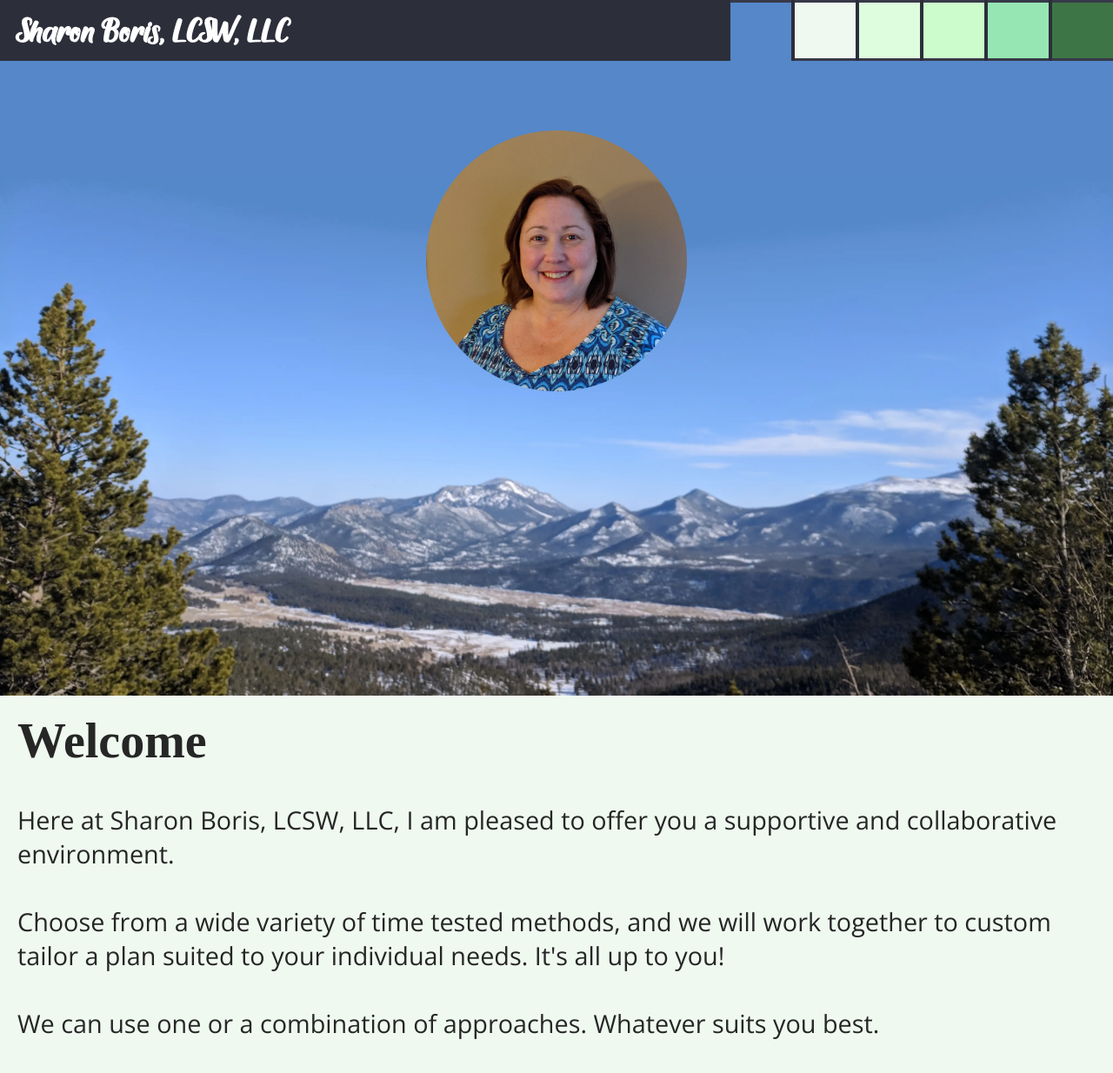
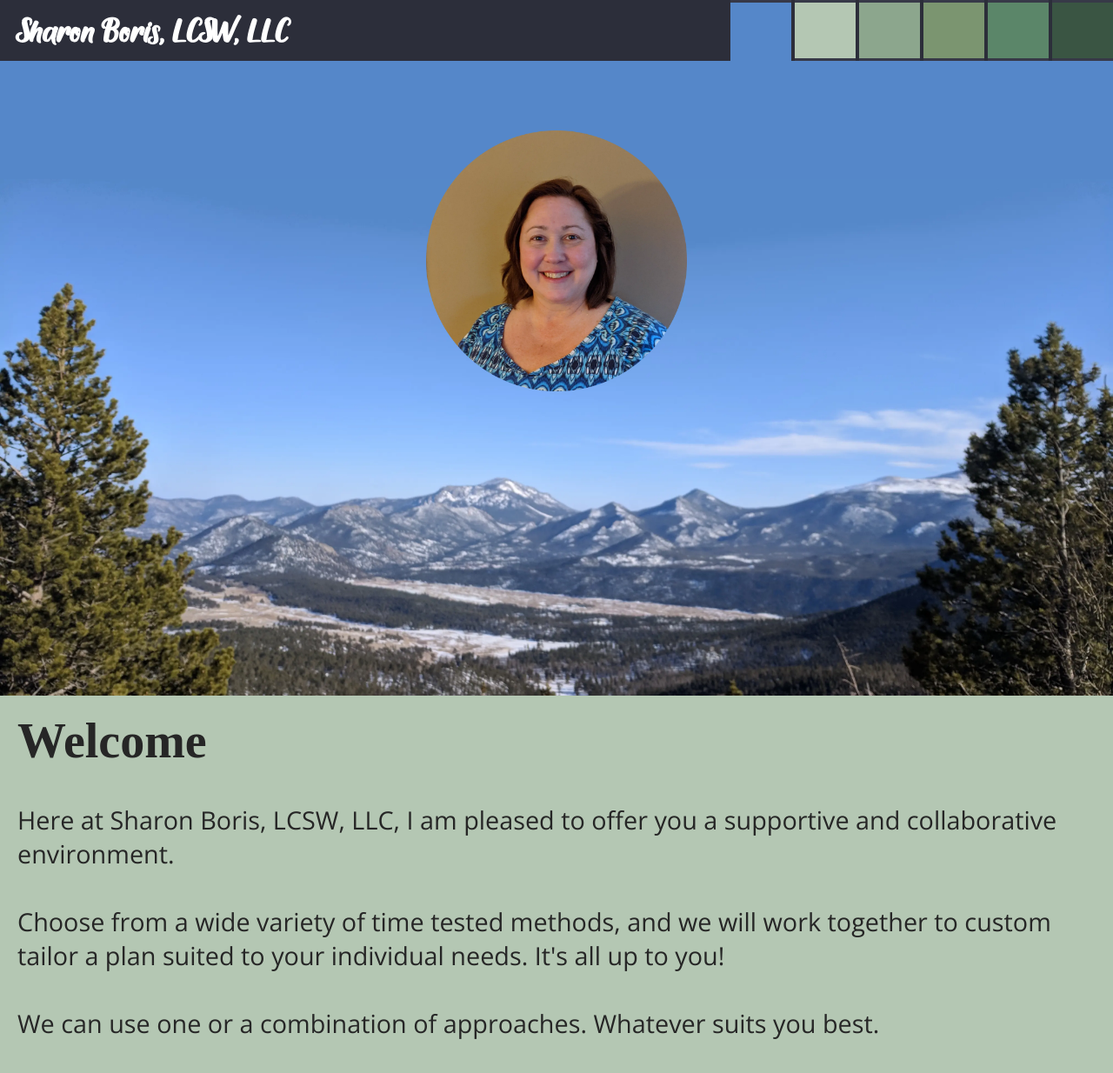
Before and after one commit to PlGGS/sharonboris.com, a Jekyll site: the page built from index.html, in a window 1280 px wide and 1400 px high. Shown: the top 1234 px of the window at 87% size. Built offline with Jekyll 4.4.1, drawn with Linux system fonts in a browser that asks for light colours; nearby versions of some CDN libraries; some web fonts are replaced.

Commit message:
Updated background colors Updated contact section phone and email color

```diff
--- a/_layouts/main.html
+++ b/_layouts/main.html
@@ -35,13 +35,13 @@
                 --header-color: #2c2e3a;
 
                 --home-color: #5587c9;
-                --about-color: #eff9f0;
-                --services-color: #defcde;
-                --financial-color: #ccfccb;
-                --forms-color: #acf9c8;
-                --contact-color: #96e6b3;
-                --etc-color: #3e7546;
-                --etc-dropdown-item-color: #40685a;
+                --about-color: #B4C7B3;
+                --services-color: #8CA68D;
+                --financial-color: #7B9570;
+                --forms-color: #678A65;
+                --contact-color: #5B8669;
+                --etc-color: #3A5543;
+                --etc-dropdown-item-color: #3A5543;
             }
 
             body, ul, li {
--- a/css/main.scss
+++ b/css/main.scss
@@ -341,7 +341,7 @@ section p {
     }
 
     section#contact div p {
-        font-size: 2em;
+
     }
 }
 
--- a/index.html
+++ b/index.html
@@ -170,9 +170,9 @@ css: main
     <div class="inner">
         <h2>Contact</h2>
         <p>
-            <a href="tel:630-734-0147">(630)-734-0147</a>
+            <a href="tel:630-734-0147" style="color: black;">(630)-734-0147</a>
             <br>
-            <a href="mailto:sharon.boris@comcast.net">sharon.boris@comcast.net</a>
+            <a href="mailto:sharon.boris@comcast.net" style="color: black;">sharon.boris@comcast.net</a>
             <br>
             <div class="mapouter">
                 <div class="gmap_canvas">
```
Also changed, not shown: _layouts/secondary.html (+7 -7 lines), README.md.
